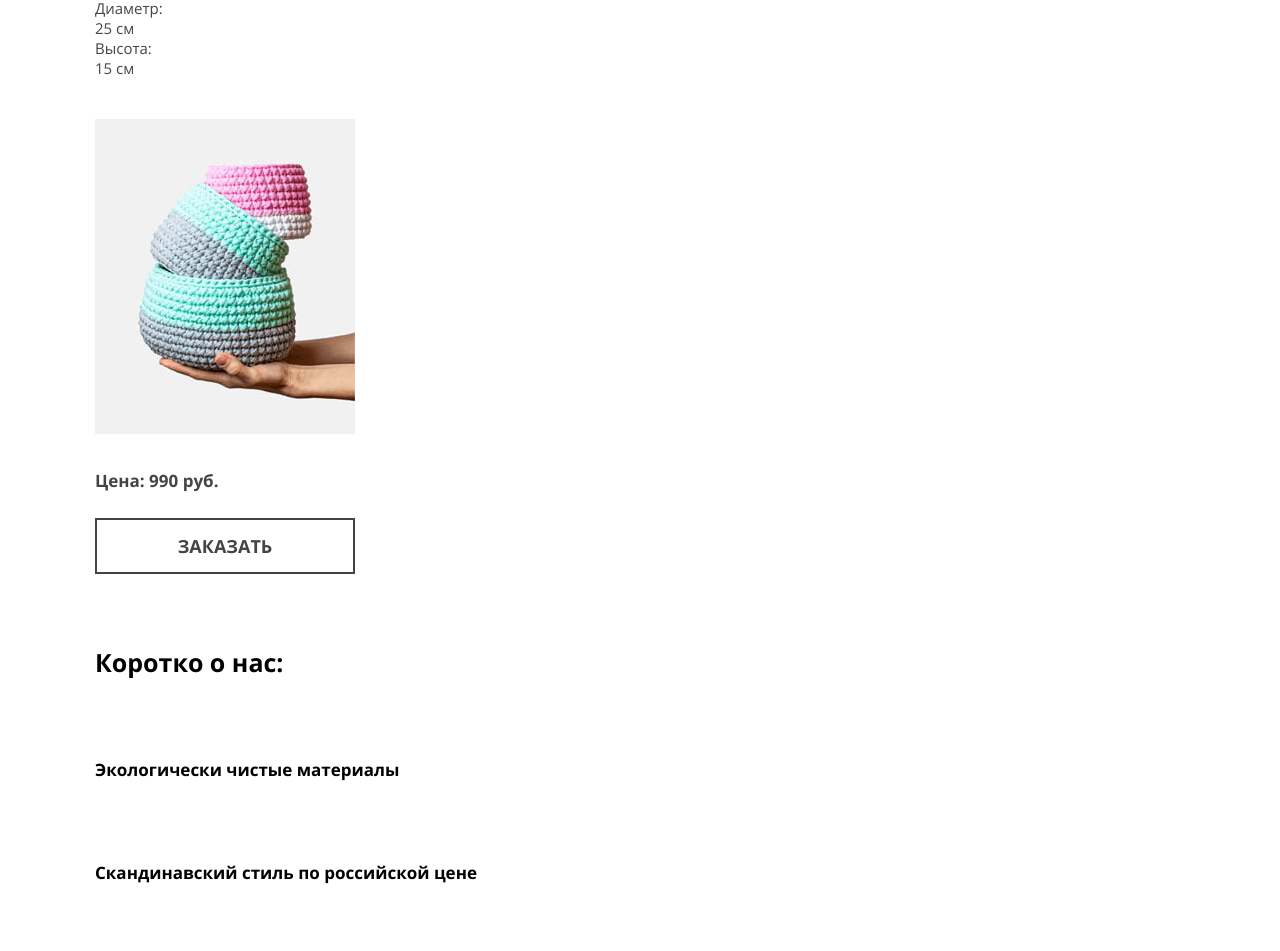
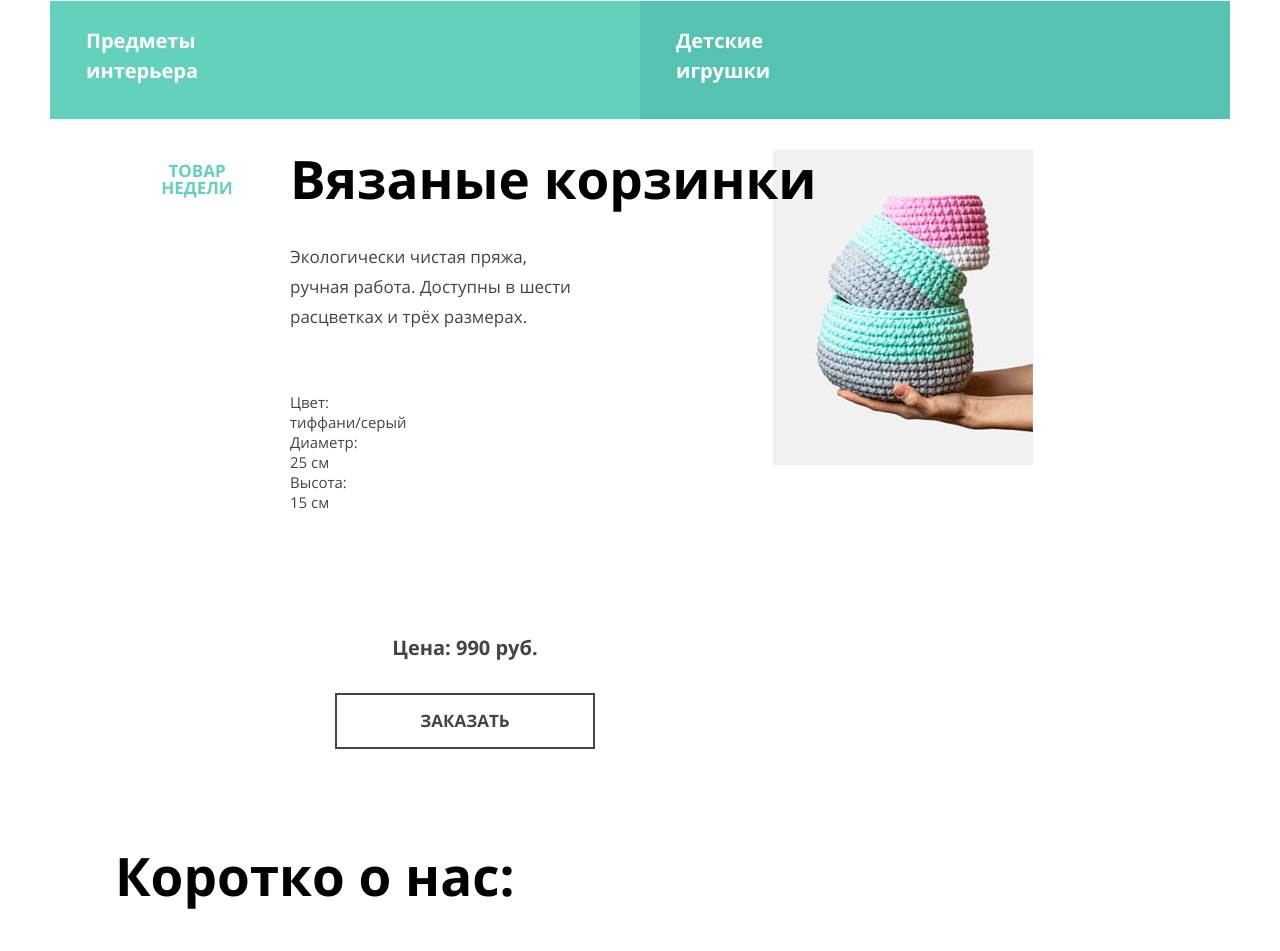
Before and after one commit to htmlacademy-adaptive/2093773-mishka-26, a website: page source/index.html in a window 1280 px wide. Shown: the part 1041-1992 px from the top of the page. Drawn offline with nearby package versions, Linux system fonts and the light colour scheme; files that its build step writes are made by us from their sources.

Commit message:
Создает адаптивную сетку на главной. Начало

```diff
--- a/source/index.html
+++ b/source/index.html
@@ -2,6 +2,7 @@
 <html class="page" lang="ru">
   <head>
     <meta charset="UTF-8" />
+    <meta name="viewport" content="width=device-width, initial-scale=1" />
     <meta http-equiv="X-UA-Compatible" content="IE=edge" />
     <meta name="viewport" content="width=device-width, initial-scale=1.0" />
     <title>Mishka - Милые штуки ручной работы для дома</title>
@@ -41,7 +42,10 @@
     </header>
     <main class="main-index-container">
       <section class="welcome">
-        <h1 class="welcome__title">Милые штуки ручной работы для дома</h1>
+        <h1 class="welcome__title">
+          Милые штуки ручной <br />
+          работы для дома
+        </h1>
         <ul class="welcome__list">
           <li class="welcome__item">
             <a class="welcome__link" href="#">Предметы интерьера</a>
@@ -52,11 +56,15 @@
         </ul>
       </section>
       <section class="week-product container">
+        <div class="week-product__title-wrapper">
           <h2 class="week-product__title title">Вязаные корзинки</h2>
           <p class="week-product__subtitle">Товар недели</p>
+        </div>
+        <div class="week-product__content-wrapper">
+          <div class="week-product__description-wrapper">
           <p class="week-product__text">
-          Экологически чистая пряжа, ручная работа. Доступны в шести расцветках
-          и трёх размерах.
+            Экологически чистая пряжа, ручная работа. Доступны в шести
+            расцветках и трёх размерах.
           </p>
           <dl class="week-product__list">
             <div class="week-product__item">
@@ -72,6 +80,7 @@
               <dd class="week-product__value">15 см</dd>
             </div>
           </dl>
+        </div>
           <img
             class="week-product__image"
             src="./img/product/product-triple-set-mobile.jpg"
@@ -79,31 +88,34 @@
             height="315"
             alt="Три вязаные корзинки: большая, средняя, маленькая."
           />
+          <div class="week-product__buy-wrapper">
           <p class="week-product__price">Цена: 990 руб.</p>
           <a class="week-product__button button button--primary" href="#">
             Заказать
           </a>
+        </div>
+        </div>
       </section>
       <section class="about-shop container">
         <h2 class="about-shop__title title">Коротко о нас:</h2>
         <ul class="about-shop__list">
           <li class="about-shop__item about-shop__item--eco">
-            Экологически чистые материалы
+            Экологически <br> чистые материалы
           </li>
           <li class="about-shop__item about-shop__item--price">
-            Скандинавский стиль по российской цене
+            Скандинавский стиль <br> по российской цене
           </li>
           <li class="about-shop__item about-shop__item--likes">
-            Увеличивает лайки на фотографиях
+            Увеличивает лайки <br> на фотографиях
           </li>
           <li class="about-shop__item about-shop__item--handmade">
-            Связано вручную с любовью и умилением
+            Связано вручную <br> с любовью и умилением
           </li>
           <li class="about-shop__item about-shop__item--local">
-            Поддержка отечественного производителя
+            Поддержка отечественного <br> производителя
           </li>
           <li class="about-shop__item about-shop__item--packaging">
-            Поставляется в подарочной упаковке
+            Поставляется <br> в подарочной упаковке
           </li>
         </ul>
       </section>
--- a/source/sass/blocks/about-shop.scss
+++ b/source/sass/blocks/about-shop.scss
@@ -19,3 +19,21 @@
   line-height: 20px;
   color: $color-default-black;
 }
+
+@media (min-width: $tablet-width) {
+  .about-shop {
+    padding-top: 56px;
+    padding-bottom: 83px;
+  }
+
+  .about-shop__list {
+    display: grid;
+    grid-template-columns: repeat(2, 50%);
+  }
+
+  .about-shop__item {
+    max-width: 325px;
+    font-size: 20px;
+    line-height: 22px;
+  }
+}
--- a/source/sass/blocks/title.scss
+++ b/source/sass/blocks/title.scss
@@ -4,3 +4,17 @@
   font-size: 25px;
   color: $color-default-black;
 }
+
+@media (min-width: $tablet-width) {
+  .title {
+    font-size: 43px;
+    line-height: 50px;
+  }
+}
+
+@media (min-width: $desktop-width) {
+  .title {
+    font-size: 53px;
+    line-height: 57px;
+  }
+}
--- a/source/sass/blocks/week-product.scss
+++ b/source/sass/blocks/week-product.scss
@@ -15,15 +15,19 @@
   text-transform: uppercase;
 }
 
+.week-product__description-wrapper {
+  margin-bottom: 41px;
+}
+
 .week-product__text {
   margin: 0 0 28px 0;
-  width: 260px;
+  max-width: 260px;
   font-size: 15px;
   line-height: 24px;
 }
 
 .week-product__list {
-  margin: 0 0 41px 0;
+  margin: 0;
   font-size: 15px;
   line-height: 20px;
 }
@@ -34,14 +38,95 @@
 
 .week-product__image {
   margin: 0 auto 26px auto;
+  display: block;
 }
 
 .week-product__price {
   margin: 0;
   font-weight: 700;
   line-height: 24px;
+  text-align: center;
 }
 
 .week-product__button {
-  margin-top: 25px;
+  margin: 25px auto 0 auto;
 }
+
+@media (min-width: $tablet-width) {
+  .week-product__title-wrapper {
+    margin-bottom: 38px;
+    display: flex;
+    justify-content: space-between;
+    align-items: center;
+  }
+
+  .week-product__title {
+    margin-bottom: 0;
+  }
+
+  .week-product__subtitle {
+    margin: 0 13px 0 0;
+    max-width: 100px;
+    line-height: 17px;
+    text-align: center;
+  }
+
+  .week-product__content-wrapper {
+    display: grid;
+    grid-template-columns: repeat(2, 50%);
+  }
+
+  .week-product__description-wrapper {
+    margin-bottom: 70px;
+  }
+
+  .week-product__text {
+    margin: 0 0 48px 0;
+    max-width: 292px;
+    font-size: 17px;
+    line-height: 30px;
+  }
+
+  .week-product__image {
+    grid-column-start: 2;
+    grid-column-end: 3;
+    grid-row-start: 1;
+    grid-row-end: 3;
+    margin-bottom: 0;
+  }
+
+  .week-product__price {
+    font-size: 20px;
+  }
+
+  .week-product__button {
+    margin: 33px auto 0 auto;
+    font-size: 17px;
+  }
+}
+
+@media (min-width: $desktop-width) {
+  .week-product__title-wrapper {
+    margin-bottom: 61px;
+    flex-direction: row-reverse;
+    justify-content: flex-end;
+    position: absolute;
+  }
+
+  .week-product__subtitle {
+    margin: 0 43px 0 32px;
+  }
+
+  .week-product__description-wrapper {
+    margin-bottom: 124px;
+    padding: 92px 58px 0 175px;
+  }
+
+  .week-product__text {
+    margin-bottom: 60px;
+  }
+
+  .week-product__buy-wrapper {
+    padding-left: 175px;
+  }
+}
--- a/source/sass/blocks/welcome.scss
+++ b/source/sass/blocks/welcome.scss
@@ -7,6 +7,7 @@
 
 .welcome__title {
   margin: 0 0 120px 0;
+  padding: 0 30px;
   font-weight: 700;
   font-size: 27px;
   line-height: 30px;
@@ -30,7 +31,7 @@
 
 .welcome__link {
   padding: 24px 160px 31px 30px;
-  min-width: 130px;
+  max-width: 130px;
   font-weight: 700;
   font-size: 19px;
   line-height: 24px;
@@ -38,3 +39,40 @@
   text-decoration: none;
   display: block;
 }
+
+@media (min-width: $tablet-width) {
+  .welcome {
+    padding-top: 154px;
+  }
+
+  .welcome__title {
+    margin: 0 0 372px 0;
+    padding: 0 50px;
+    font-size: 43px;
+    line-height: 50px;
+  }
+
+  .welcome__list {
+    margin: 0 50px;
+    display: grid;
+    grid-template-columns: (1fr 1fr);
+  }
+
+  .welcome__link {
+    padding: 25px 167px 33px 36px;
+    font-size: 20px;
+    line-height: 30px;
+  }
+}
+
+@media (min-width: $desktop-width) {
+  .welcome {
+    padding-top: 157px;
+  }
+
+  .welcome__title {
+    margin: 0 0 355px 0;
+    font-size: 53px;
+    line-height: 57px;
+  }
+}
--- a/source/sass/global/container.scss
+++ b/source/sass/global/container.scss
@@ -4,3 +4,9 @@
   margin: 0 auto;
   padding: 0 30px;
 }
+
+@media (min-width: $tablet-width) {
+  .container {
+    padding: 0 50px;
+  }
+}
--- a/source/sass/variables.scss
+++ b/source/sass/variables.scss
@@ -20,3 +20,8 @@ $color-aubergine: #231f20;
 // -----------------------------------
 
 $ff-open-sans: "Open Sans", "Arial", sans-serif;
+
+// Viewports
+
+$tablet-width: 768px;
+$desktop-width: 1150px;
```
Also changed, not shown: source/catalog.html (+1 -0 lines), source/form.html (+1 -0 lines). Lines whose indentation alone changed are shown as unchanged.
